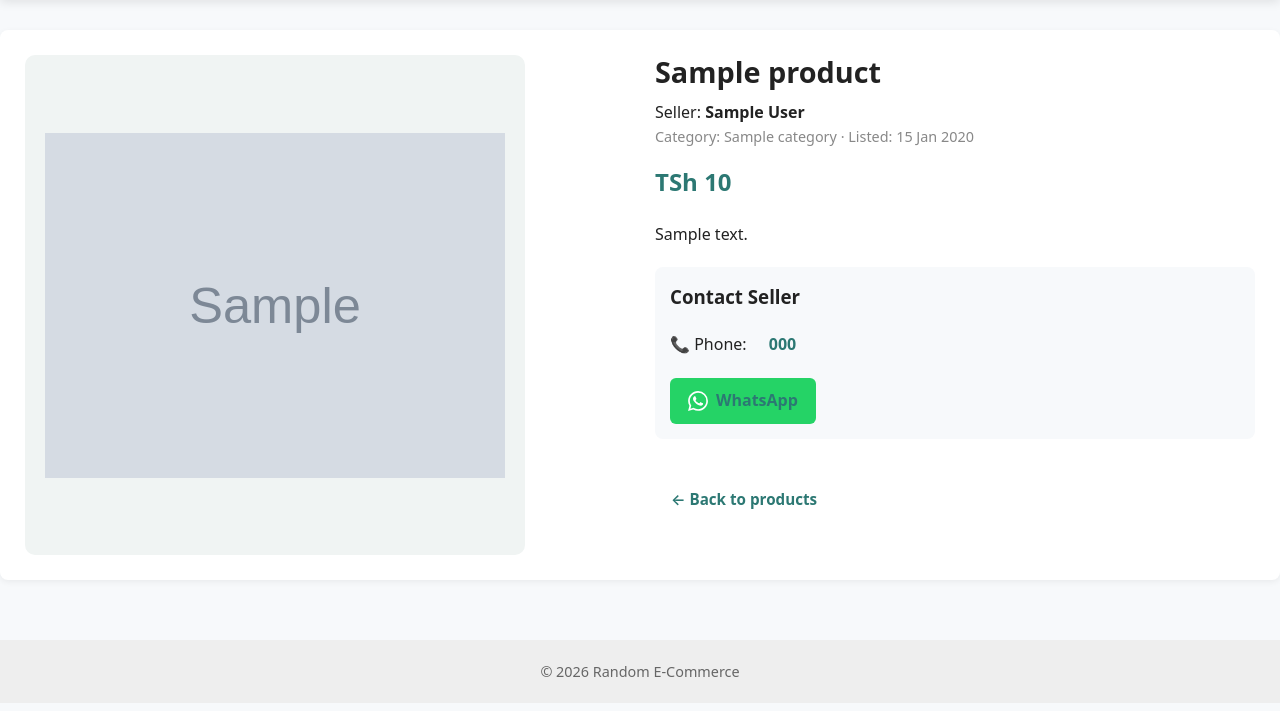
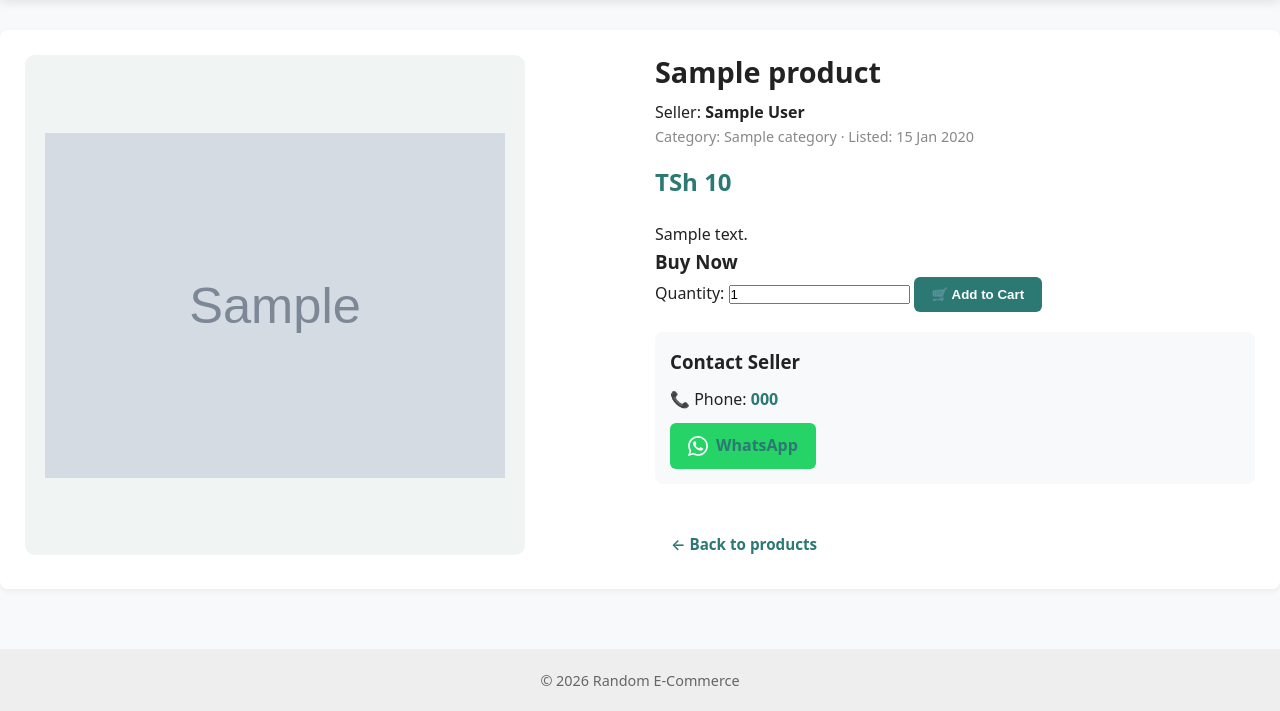
Before and after one commit to kocha-design/Random-E-Commerce, a Django app: page /products/1/ in a window 1280 px wide. Shown: the part 67-778 px from the top of the page. Run offline with Django 5.2, Linux system fonts and the light colour scheme; tables that the repository leaves empty hold one stand-in row (values such as "Sample post"); grey boxes marked "Sample" are stand-in pictures.

Commit message:
Add 'Add to Cart' button and improve product detail layout

```diff
--- a/templates/products/product_detail.html
+++ b/templates/products/product_detail.html
@@ -25,14 +25,25 @@
 
         <p class="description">{{ product.description|linebreaks }}</p>
 
+        <!-- Buy Box -->
+        <div class="cart-add-box">
+            <h3>Buy Now</h3>
+            <form action="{% url 'cart_add' product.id %}" method="post">
+                {% csrf_token %}
+                <label for="quantity">Quantity:</label>
+                <input type="number" name="quantity" value="1" min="1" id="quantity">
+                <button type="submit" class="btn btn-primary">🛒 Add to Cart</button>
+            </form>
+        </div>
+
+        <!-- Contact Box -->
         <div class="contact-box">
             <h3>Contact Seller</h3>
-   <p>📞 Phone: <a href="tel:{{ product.seller.phone }}" class="btn btn-phone">{{ product.seller.phone }}</a></p>
+            <p>📞 Phone: <a href="tel:{{ product.seller.phone }}" class="btn-phone">{{ product.seller.phone }}</a></p>
             {% if product.seller.whatsapp %}
                 {% with msg="Hi, I'm interested in "|add:product.name %}
                 <a href="https://wa.me/{{ product.seller.whatsapp }}?text={{ msg|urlencode }}"
-           target="_blank" class="btn btn-whatsapp">
-            <!-- WhatsApp SVG icon -->
+                   target="_blank" class="btn-whatsapp">
                     <svg xmlns="http://www.w3.org/2000/svg" width="20" height="20" viewBox="0 0 24 24" fill="currentColor">
                         <path d="M17.472 14.382c-.297-.149-1.758-.867-2.03-.967-.273-.099-.471-.148-.67.15-.197.297-.767.966-.94 1.164-.173.199-.347.223-.644.075-.297-.15-1.255-.463-2.39-1.475-.883-.788-1.48-1.761-1.653-2.059-.173-.297-.018-.458.13-.606.134-.133.298-.347.446-.52.149-.174.198-.298.298-.497.099-.198.05-.371-.025-.52-.075-.149-.669-1.612-.916-2.207-.242-.579-.487-.5-.669-.51-.173-.008-.371-.01-.57-.01-.198 0-.52.074-.792.372-.272.297-1.04 1.016-1.04 2.479 0 1.462 1.065 2.875 1.213 3.074.149.198 2.096 3.2 5.077 4.487.709.306 1.262.489 1.694.625.712.227 1.36.195 1.871.118.571-.085 1.758-.719 2.006-1.413.248-.694.248-1.289.173-1.413-.074-.124-.272-.198-.57-.347m-5.421 7.403h-.004a9.87 9.87 0 01-5.031-1.378l-.361-.214-3.741.982.998-3.648-.235-.374a9.86 9.86 0 01-1.51-5.26c.001-5.45 4.436-9.884 9.888-9.884 2.64 0 5.122 1.03 6.988 2.898a9.825 9.825 0 012.893 6.994c-.003 5.45-4.437 9.884-9.885 9.884m8.413-18.297A11.815 11.815 0 0012.05 0C5.495 0 .16 5.335.157 11.892c0 2.096.547 4.142 1.588 5.945L.057 24l6.305-1.654a11.882 11.882 0 005.683 1.448h.005c6.554 0 11.89-5.335 11.893-11.893a11.821 11.821 0 00-3.48-8.413Z"/>
                     </svg>
```
Lines whose indentation alone changed are shown as unchanged.
